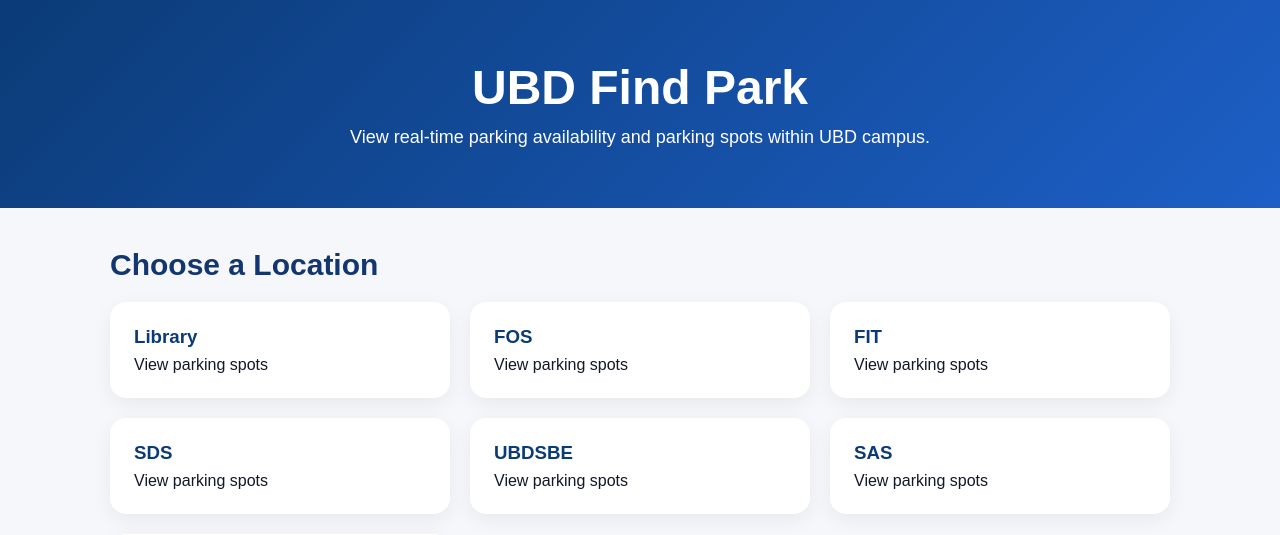
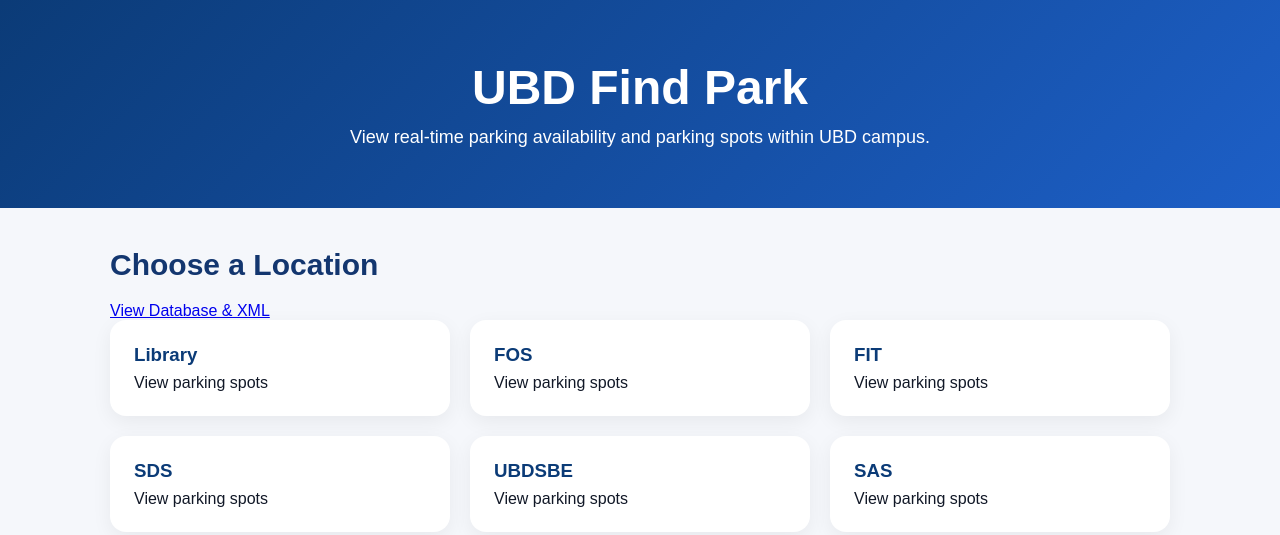
Before and after one commit to AimanSyafie/Smart-park, a Flask app: page / in a window 1280 px wide. Shown: the top 535 px of the page. Run offline with Flask 3, Linux system fonts and the light colour scheme.

Commit message:
Update home.html

```diff
--- a/templates/home.html
+++ b/templates/home.html
@@ -15,7 +15,11 @@
     </section>
 
     <section class="area-section">
-        <h2>Choose a Location</h2>
+        <div class="section-header-row">
+            <h2>Choose a Location</h2>
+            <a href="{{ url_for('admin') }}" class="admin-link-btn">View Database & XML</a>
+        </div>
+
         <div class="area-grid">
             {% for area in areas %}
             <a href="{{ url_for('location', area=area) }}" class="area-card">
```
